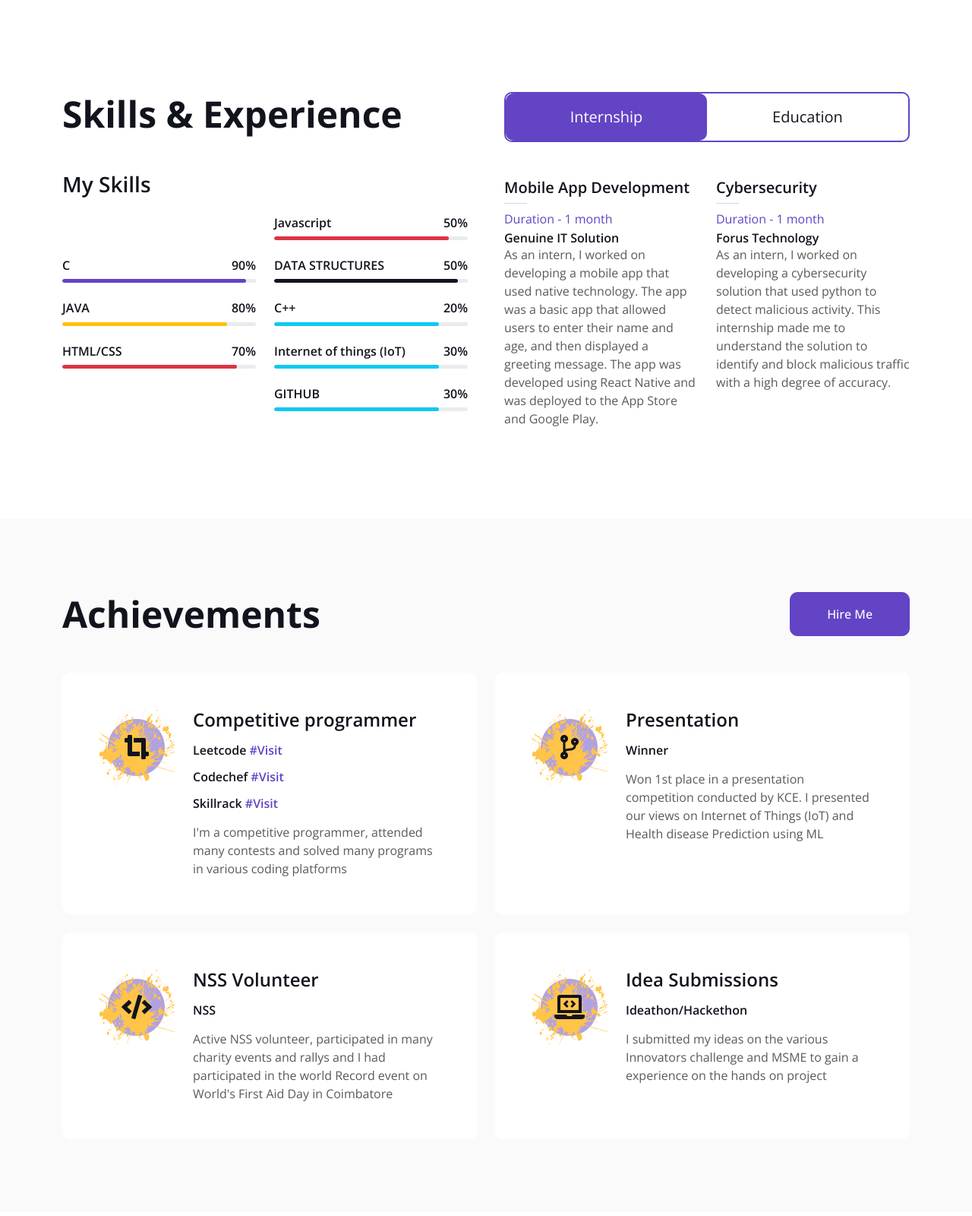
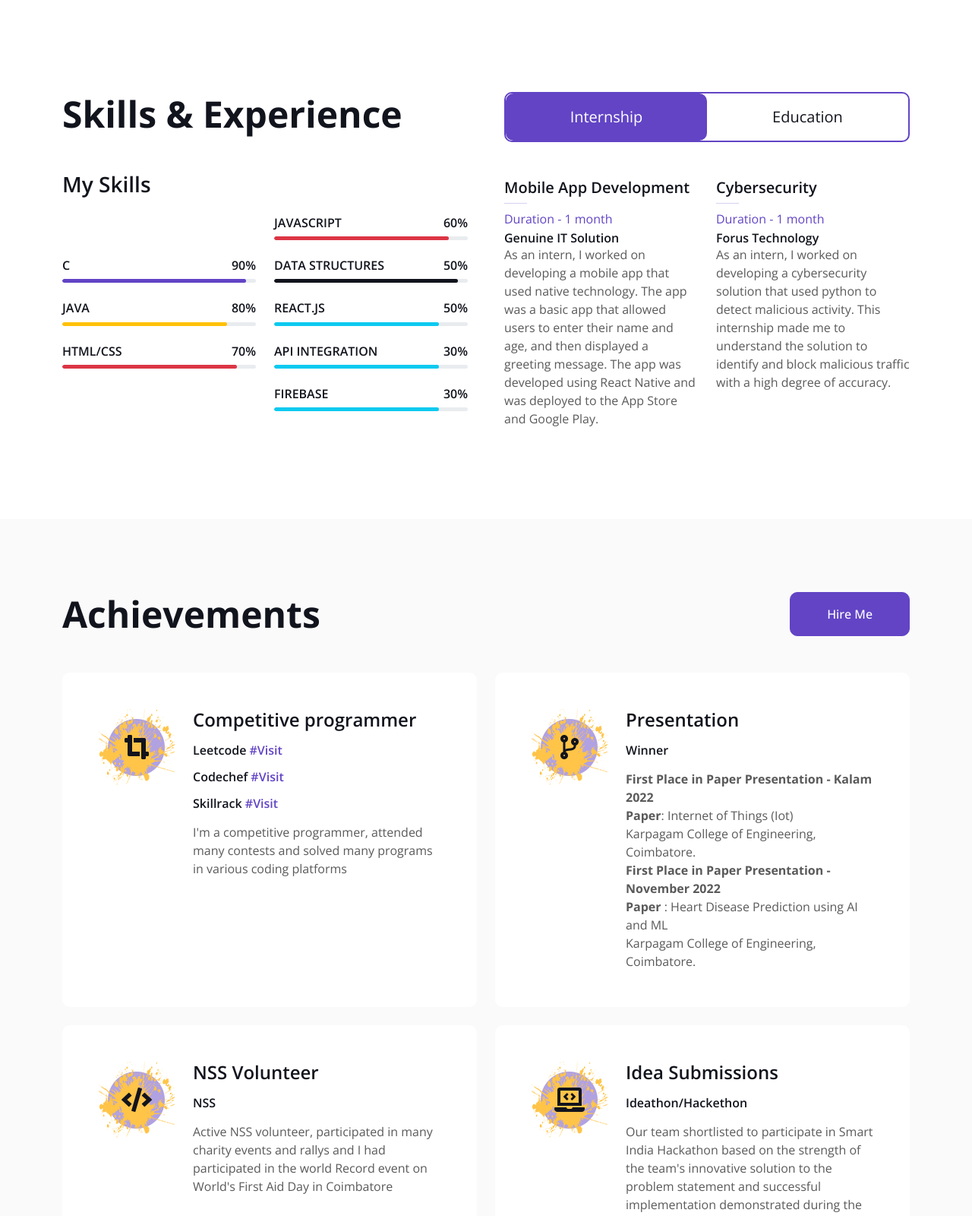
Before and after one commit to PAVI57/Pavitra_Arumugam_Portfolio, a plain HTML site: page index.html in a window 1280 px wide. Shown: the part 1200-2800 px from the top of the page at 76% size. Drawn offline with nearby package versions, Linux system fonts and the light colour scheme.

Commit message:
index.html

```diff
--- a/index.html
+++ b/index.html
@@ -80,6 +80,8 @@
                 <h2 class="typed-text-output d-inline"></h2>
                 <div class="typed-text d-none">Full-Stack Developer, Front end designer</div>
                 <div class="d-flex align-items-center pt-5">
+                    <!-- Add Button Here -->
+                    <a href="717821P240-PAVITRA_A.pdf" class="btn btn-primary btn-lg" download="717821P240-PAVITRA_A.pdf">Download Resume</a>
                 </div>
             </div>
             <div class="col-lg-6">
@@ -89,6 +91,7 @@
     </div>
 </div>
 <!-- Header End -->
+
 
  <!-- About Start -->
 <div class="container-xxl py-6" id="about">
@@ -118,7 +121,7 @@
 
                 <div class="d-flex align-items-center mb-3">
                     <h5 class="border-end pe-3 me-3 mb-0">Projects</h5>
-                    <h2 class="text-primary fw-bold mb-0" data-toggle="counter-up">4</h2>
+                    <h2 class="text-primary fw-bold mb-0" data-toggle="counter-up">20</h2>
                 </div>
                 <p class="mb-0">Learning becomes excited when they are learnt through projects. I prefer top-down approach of learning. Take few project, do them from scratch, you'll master the tool. Projects are a new dimension of learning phase.</p>
             </div>
@@ -168,8 +171,8 @@
                         <div class="col-md-6">
                             <div class="skill mb-4">
                                 <div class="d-flex justify-content-between">
-                                    <h6 class="font-weight-bold">Javascript</h6>
-                                    <h6 class="font-weight-bold">50%</h6>
+                                    <h6 class="font-weight-bold">JAVASCRIPT</h6>
+                                    <h6 class="font-weight-bold">60%</h6>
                                 </div>
                                 <div class="progress">
                                     <div class="progress-bar bg-danger" role="progressbar" aria-valuenow="90" aria-valuemin="0" aria-valuemax="100"></div>
@@ -186,8 +189,8 @@
                             </div>
                             <div class="skill mb-4">
                                 <div class="d-flex justify-content-between">
-                                    <h6 class="font-weight-bold">C++</h6>
-                                    <h6 class="font-weight-bold">20%</h6>
+                                    <h6 class="font-weight-bold">REACT.JS</h6>
+                                    <h6 class="font-weight-bold">50%</h6>
                                 </div>
                                 <div class="progress">
                                     <div class="progress-bar bg-info" role="progressbar" aria-valuenow="85" aria-valuemin="0" aria-valuemax="100"></div>
@@ -195,7 +198,7 @@
                             </div>
                             <div class="skill mb-4">
                                 <div class="d-flex justify-content-between">
-                                    <h6 class="font-weight-bold">Internet of things (IoT)</h6>
+                                    <h6 class="font-weight-bold">API INTEGRATION</h6>
                                     <h6 class="font-weight-bold">30%</h6>
                                 </div>
                                 <div class="progress">
@@ -204,7 +207,7 @@
                             </div>
                             <div class="skill mb-4">
                                 <div class="d-flex justify-content-between">
-                                    <h6 class="font-weight-bold">GITHUB</h6>
+                                    <h6 class="font-weight-bold">FIREBASE</h6>
                                     <h6 class="font-weight-bold">30%</h6>
                                 </div>
                                 <div class="progress">
@@ -248,7 +251,7 @@
                                     <h5>BE Computer Science and Engineering</h5>
                                     <hr class="text-primary my-2">
                                     <p class="text-primary mb-1">2021 - present</p>
-                                    <p class="text-primary mb-1">CGPA 9.46 (till IV SEMESTER)</p>
+                                    <p class="text-primary mb-1">CGPA 9.30 (till IV SEMESTER)</p>
                                     <h6 class="mb-0">Karpagam College of Engineering, Coimbatore.</h6>
                                 </div>
                                 <div class="col-sm-6">
@@ -309,7 +312,12 @@
                         <div class="ms-sm-4">
                             <h4 class="mb-3">Presentation</h4>
                             <h6 class="mb-3">Winner<span class="text-primary"></span></h6>
-                            <span>Won 1st place in a presentation competition conducted by KCE. I presented our views on Internet of Things (IoT) and Health disease Prediction using ML</span>
+                            <span><b>First Place in Paper Presentation - Kalam 2022</b><br>
+                                <b>Paper</b>: Internet of Things (Iot)<br>
+                                Karpagam College of Engineering, Coimbatore.<br>
+                                <b>First Place in Paper Presentation - November 2022</b><br>
+                                <b>Paper </b>: Heart Disease Prediction using AI and ML<br>
+                                Karpagam College of Engineering, Coimbatore.</span>
                         </div>
                     </div>
                 </div>
@@ -333,7 +341,7 @@
                         <div class="ms-sm-4">
                             <h4 class="mb-3">Idea Submissions</h4>
                             <h6 class="mb-3">Ideathon/Hackethon<span class="text-primary"></span></h6>
-                            <span>I submitted my ideas on the various Innovators challenge and MSME to gain a experience on the hands on project</span>
+                            <span>Our team shortlisted to participate in Smart India Hackathon based on the strength of the team's innovative solution to the problem statement and successful implementation demonstrated during the intra-college hackathon. This recognition underscores the strength of our team and the creativity we bring to addressing real-world problems</span>
                         </div>
                     </div>
                 </div>
@@ -513,8 +521,7 @@
                     <h6 class="fw-bold">+91 8778516913</h6>
                     <hr class="w-100">
                     <div class="d-flex pt-2">
-                        <a class="btn btn-square btn-primary me-2" href="https://linktr.ee/PAVITRA_A"><i class="fab fa-sistrix"></i></a>
-                        <a class="btn btn-square btn-primary me-2" href=""><i class="fab fa-redhat"></i></a>
+                        <a class="btn btn-square btn-primary me-2" href="https://linktr.ee/PAVITRA_A"><i style='font-size:24px' class='fas'>&#xf35d;</i></i></a>
                     </div>
                 </div>
                 <div class="col-lg-7 col-md-6 wow fadeInUp" data-wow-delay="0.5s">
@@ -569,19 +576,18 @@
 <!-- Map End -->
 
 
-
-    <!-- Copyright Start -->
+<footer>
     <div class="container-fluid bg-dark text-white py-4">
         <div class="container">
             <div class="row">
                 <div class="col-md-6 text-center text-md-start mb-3 mb-md-0">
-                        &copy; <a class="border-bottom text-secondary" href="#">Pavitra_Portfolio</a>, All Right Reserved.
+                    &copy; <a class="border-bottom text-secondary" href="#">Pavitra_Portfolio</a>, All Rights Reserved.
                 </div>
             </div>
         </div>
     </div>
-    </div>
-    <!-- Copyright End -->
+</footer>
+
 
 
     <!-- Back to Top -->
```
Lines whose indentation alone changed are shown as unchanged.
